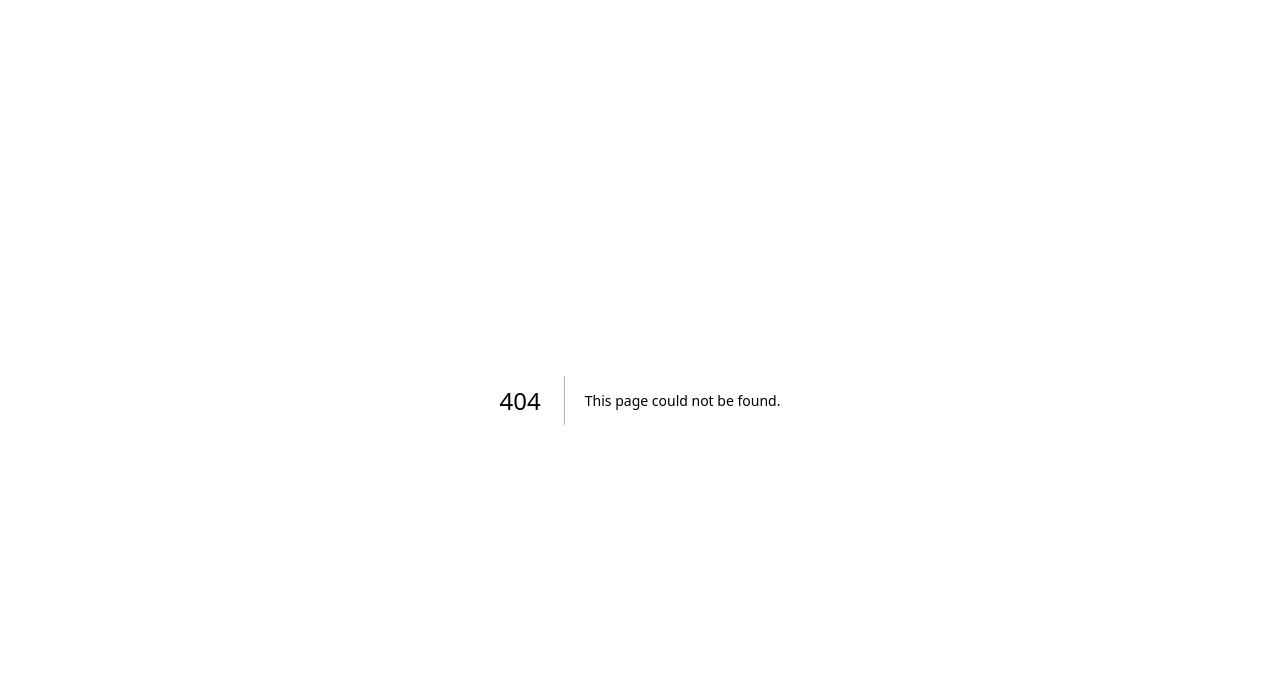
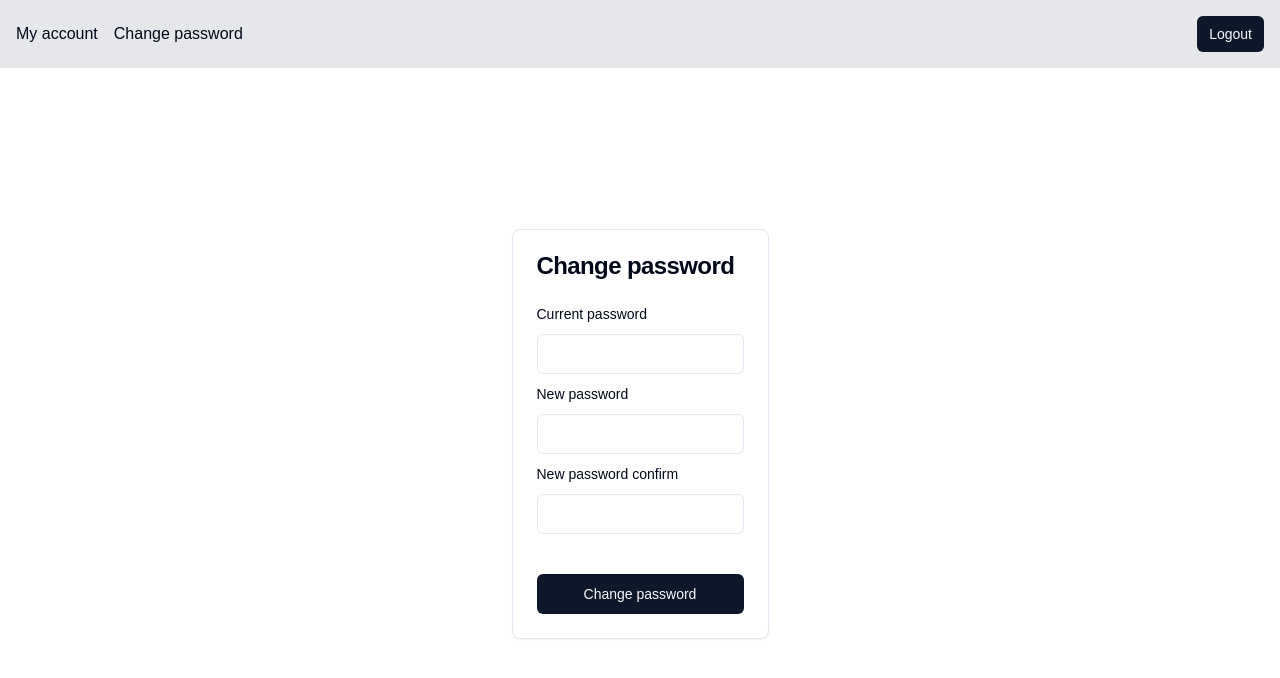
Before and after one commit to alexpil4/todoing-auth, a Next.js app: page /change-password in a window 1280 px wide. Before the commit this address had no page. Shown: the top 678 px of the page. Built offline with nearby package versions, Linux system fonts and the light colour scheme; no server answers; sample sign-in values are in the browser's storage.

Commit message:
added change password form

```diff
--- /dev/null
+++ b/app/(logged-in)/change-password/ChangePasswordForm/index.tsx
@@ -0,0 +1,89 @@
+'use client';
+
+import { Button } from '@/components/ui/button';
+import {
+  Form,
+  FormControl,
+  FormField,
+  FormItem,
+  FormLabel,
+  FormMessage,
+} from '@/components/ui/form';
+import { Input } from '@/components/ui/input';
+import { passwordMatchSchema, passwordSchema } from '@/validation/password';
+import { zodResolver } from '@hookform/resolvers/zod';
+import { useForm } from 'react-hook-form';
+import { z } from 'zod';
+
+const formSchema = z
+  .object({
+    currentPassword: passwordSchema,
+  })
+  .and(passwordMatchSchema);
+
+export default function ChangePasswordForm() {
+  // Init react hook form with validation managed by Zod
+  const form = useForm<z.infer<typeof formSchema>>({
+    resolver: zodResolver(formSchema),
+    defaultValues: {
+      currentPassword: '',
+      password: '',
+      passwordConfirm: '',
+    },
+  });
+
+  const handleValidatedSubmit = async (data: z.infer<typeof formSchema>) => {
+    console.log('data', data);
+  };
+
+  return (
+    <Form {...form}>
+      <form onSubmit={form.handleSubmit(handleValidatedSubmit)} className="flex flex-col gap-2">
+        <fieldset disabled={form.formState.isSubmitting} className="flex flex-col gap-2">
+          <FormField
+            control={form.control}
+            name="currentPassword"
+            render={({ field }) => (
+              <FormItem>
+                <FormLabel>Current password</FormLabel>
+                <FormControl>
+                  <Input {...field} type="password" />
+                </FormControl>
+                <FormMessage />
+              </FormItem>
+            )}
+          />
+          <FormField
+            control={form.control}
+            name="password"
+            render={({ field }) => (
+              <FormItem>
+                <FormLabel>New password</FormLabel>
+                <FormControl>
+                  <Input {...field} type="password" />
+                </FormControl>
+                <FormMessage />
+              </FormItem>
+            )}
+          />
+          <FormField
+            control={form.control}
+            name="passwordConfirm"
+            render={({ field }) => (
+              <FormItem>
+                <FormLabel>New password confirm</FormLabel>
+                <FormControl>
+                  <Input {...field} type="password" />
+                </FormControl>
+                <FormMessage />
+              </FormItem>
+            )}
+          />
+          <Button className="mt-8" type="submit">
+            Change password
+          </Button>
+        </fieldset>
+      </form>
+    </Form>
+  );
+}
--- /dev/null
+++ b/app/(logged-in)/change-password/page.tsx
@@ -0,0 +1,15 @@
+import { Card, CardContent, CardHeader, CardTitle } from '@/components/ui/card';
+import ChangePasswordForm from './ChangePasswordForm';
+
+export default function ChangePassword() {
+  return (
+    <Card className="with[300px]">
+      <CardHeader>
+        <CardTitle>Change password</CardTitle>
+      </CardHeader>
+      <CardContent>
+        <ChangePasswordForm />
+      </CardContent>
+    </Card>
+  );
+}
--- a/app/(logged-in)/layout.tsx
+++ b/app/(logged-in)/layout.tsx
@@ -1,5 +1,5 @@
 import Link from 'next/link';
-import LogoutButton from './logoutButton';
+import LogoutButton from './LogoutButton';
 import { auth } from '@/auth';
 import { redirect } from 'next/navigation';
 
```
